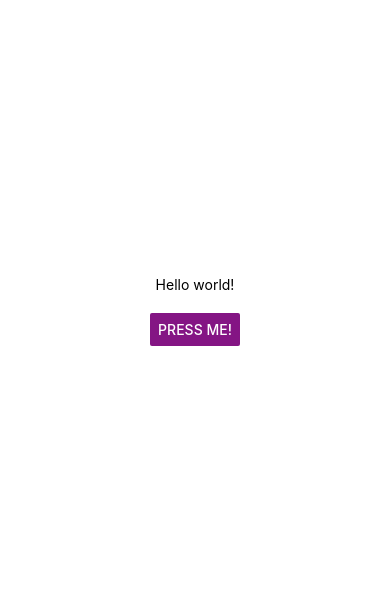
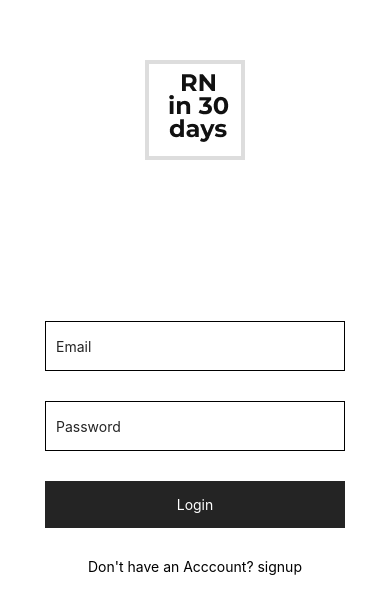
Before and after one commit to victorbruce/react-native30, a React Native app: screen / in a window 390 px wide. Shown: the part 101-714 px from the top of the page. Built offline with nearby package versions, Linux system fonts and the light colour scheme.

Commit message:
Import logo and login component into app

```diff
--- a/App.js
+++ b/App.js
@@ -1,19 +1,13 @@
 import React from "react";
-
 import { Text, View, StyleSheet, Button } from "react-native";
+import Login from "./components/Login";
+import Logo from "./components/Logo";
 
 const App = () => {
   return (
     <View style={styles.container}>
-      <Text>Hello world!</Text>
-      <View style={styles.buttonContainer}>
-        <Button
-          style={styles.button}
-          title="Press me!"
-          color="#841584"
-          onPress={() => alert("You clicked on the button")}
-        />
-      </View>
+      <Logo style={styles.logo} />
+      <Login style={styles.login} />
     </View>
   );
 };
@@ -24,8 +18,15 @@ const styles = StyleSheet.create({
     justifyContent: "center",
     alignItems: "center"
   },
-  buttonContainer: {
-    marginVertical: 20
+  logo: {
+    flex: 1,
+    justifyContent: "center",
+    alignItems: "center"
+  },
+  login: {
+    flex: 2,
+    justifyContent: "center",
+    alignItems: "center"
   }
 });
 
```
